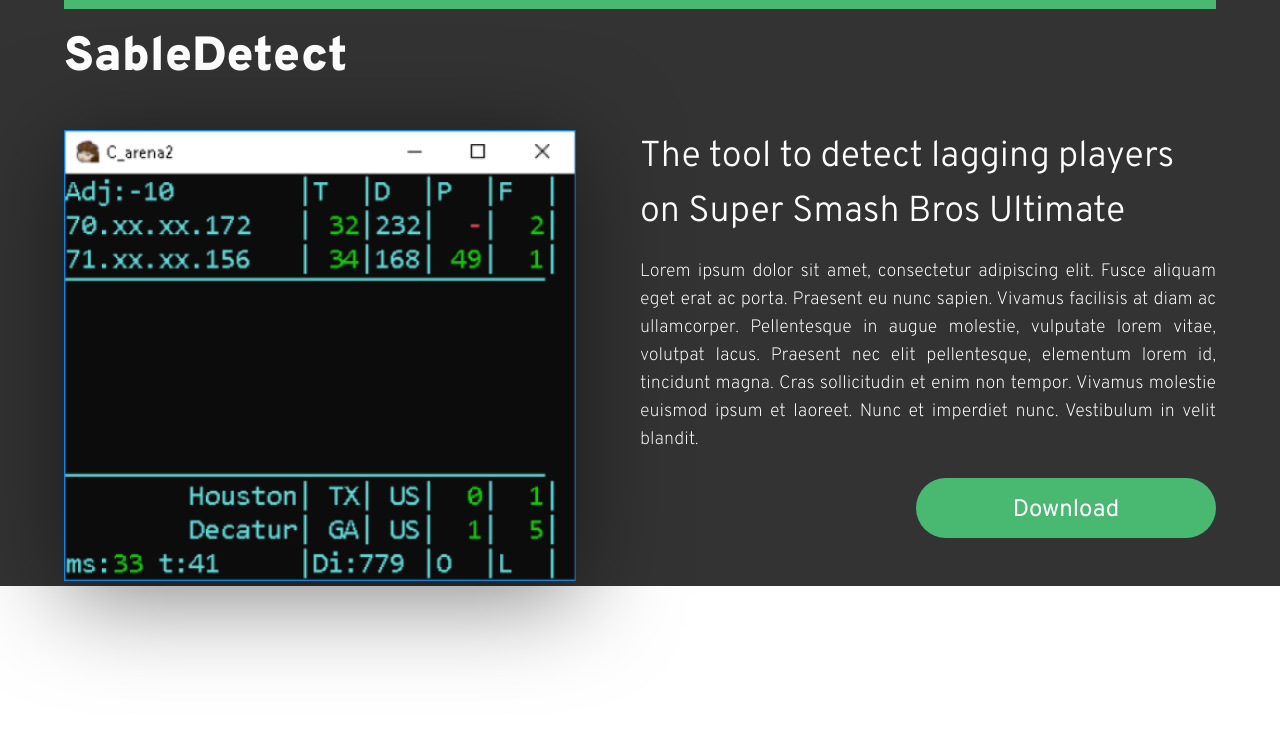
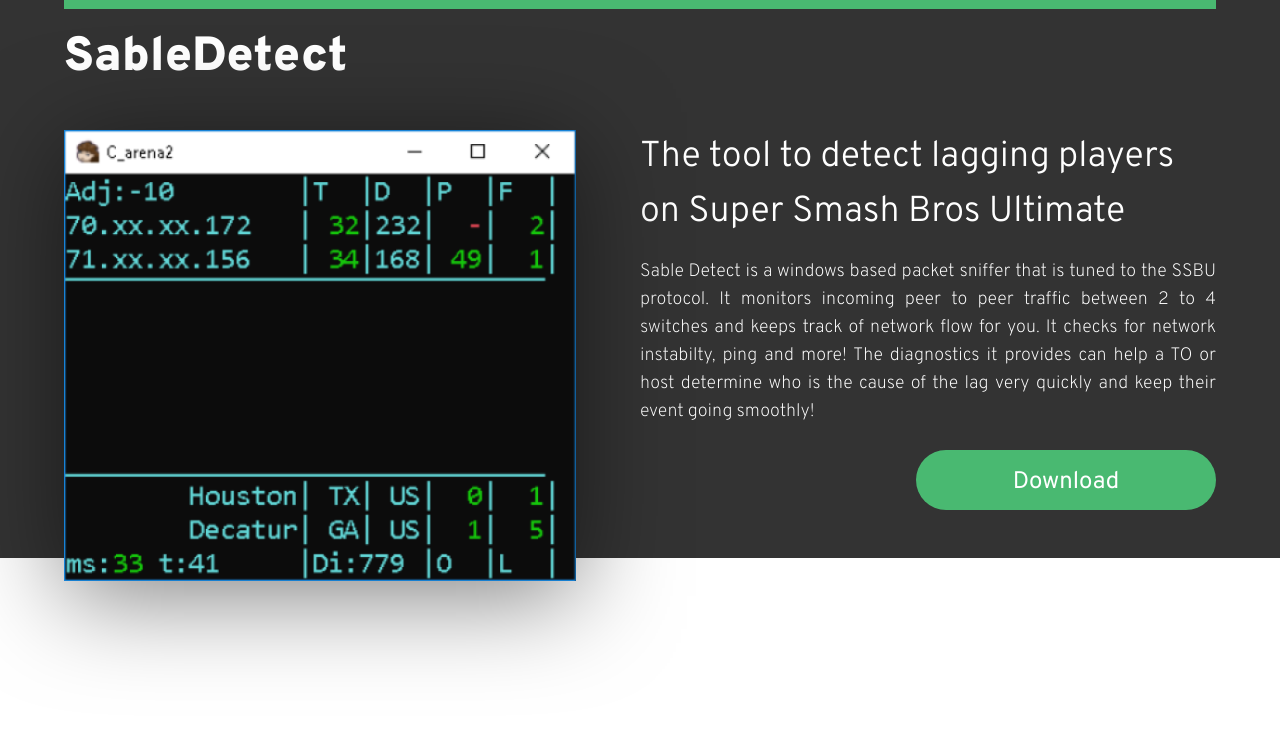
Before and after one commit to Sabledetect/Website, a plain HTML site: page index.html in a window 1280 px wide. Shown: the top 735 px of the page. Drawn offline with Linux system fonts and the light colour scheme.

Commit message:
Add 1.0 release.

```diff
--- a/index.html
+++ b/index.html
@@ -20,8 +20,8 @@
                 </div>
                 <div>
                     <h2>The tool to detect lagging players on Super Smash Bros Ultimate</h2>
-                    <p>Lorem ipsum dolor sit amet, consectetur adipiscing elit. Fusce aliquam eget erat ac porta. Praesent eu nunc sapien. Vivamus facilisis at diam ac ullamcorper. Pellentesque in augue molestie, vulputate lorem vitae, volutpat lacus. Praesent nec elit pellentesque, elementum lorem id, tincidunt magna. Cras sollicitudin et enim non tempor. Vivamus molestie euismod ipsum et laoreet. Nunc et imperdiet nunc. Vestibulum in velit blandit.</p>
-                    <a class="download-btn" href="#">Download</a>
+                    <p>Sable Detect is a windows based packet sniffer that is tuned to the SSBU protocol. It monitors incoming peer to peer traffic between 2 to 4 switches and keeps track of network flow for you. It checks for network instabilty, ping and more! The diagnostics it provides can help a TO or host determine who is the cause of the lag very quickly and keep their event going smoothly!</p>
+                    <a class="download-btn" href="release/sabledetect-1.0.zip">Download</a>
                 </div>
             </div>
         </div>
@@ -47,6 +47,7 @@
 
     <footer class="content">
         <p><span>Made with ❤ by</span> Nerf0 & Humanbomb</p>
+        <p><span>Thanks to</span> Mr.Smith, Deven3000, Mj, Nokcha and the SableDetect Test Discord Team</p>
         <p>Sable Detect is not affiliated with, maintained, authorized, or sponsored by Nintendo.<br />All product and company names are the registered trademarks of their original owners.</p>
     </footer>
 </body>
```
Also changed, not shown: 1 other file.
